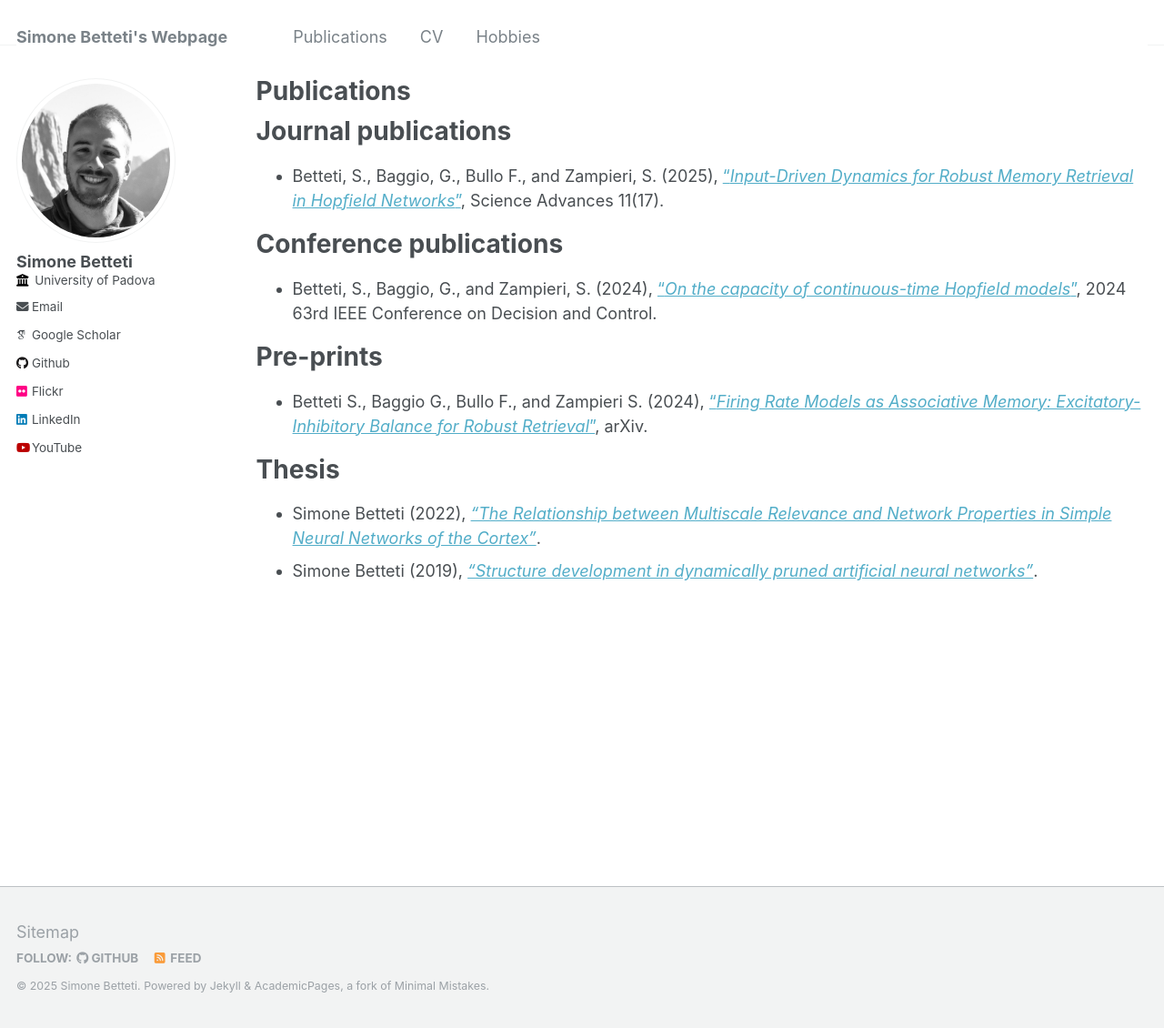
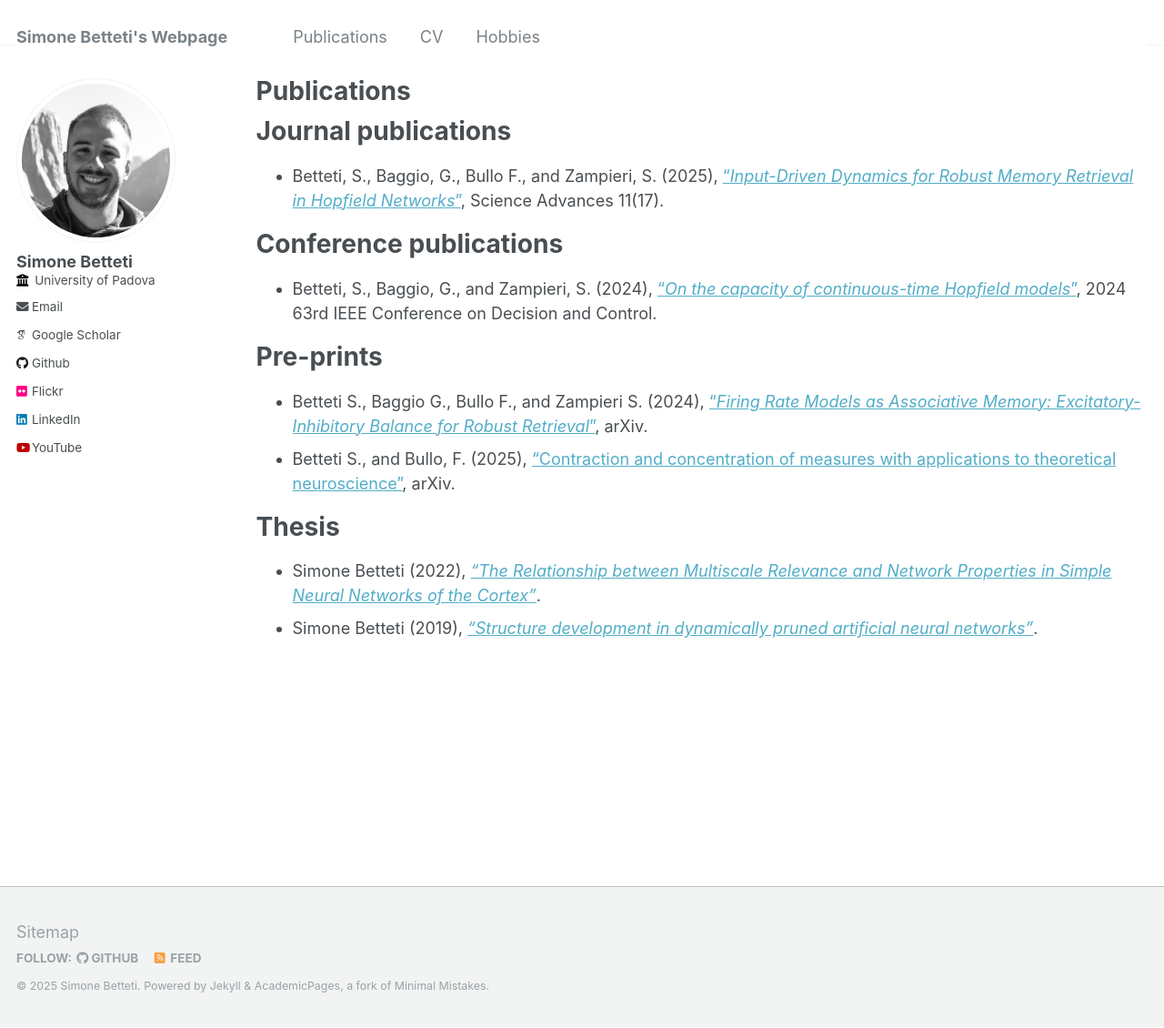
Before and after one commit to sim1bet/sim1bet.github.io, a Jekyll site: the page built from _pages/publications.md, in a window 1280 px wide and 1130 px high. Shown: the whole window at 91% size. Built offline with Jekyll 4.4.1, drawn with Linux system fonts in a browser that asks for light colours; some web fonts are replaced.

Commit message:
Update publications.md

```diff
--- a/_pages/publications.md
+++ b/_pages/publications.md
@@ -13,6 +13,7 @@ author_profile: true
 
 # Pre-prints
 * Betteti S., Baggio G., Bullo F., and Zampieri S. (2024), ["_Firing Rate Models as Associative Memory: Excitatory-Inhibitory Balance for Robust Retrieval_"](https://arxiv.org/abs/2411.07388), arXiv.
+* Betteti S., and Bullo, F. (2025), ["Contraction and concentration of measures with applications to theoretical neuroscience"](https://arxiv.org/abs/2504.05666), arXiv.
 
 # Thesis
 * Simone Betteti (2022), [_"The Relationship between Multiscale Relevance and Network Properties in Simple Neural Networks of the Cortex"_](https://github.com/sim1bet/M.Sc.-Thesis/blob/main/TheRelationshipBetweenMSRandSimpleNNofTheCortex.pdf).
```
